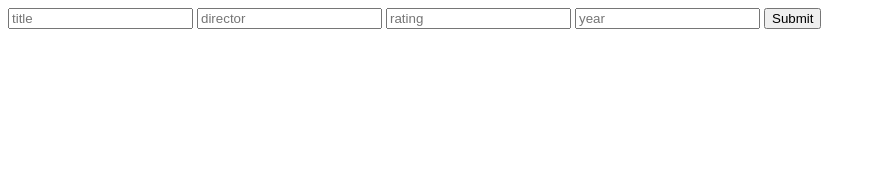
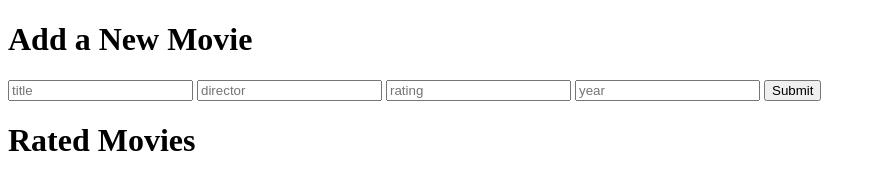
Before and after one commit to alykief/movieapp, a website: page public/index.html in a window 1280 px wide. Shown: the whole page, without its empty margins (0-876 px from the left). Drawn offline with nearby package versions, Linux system fonts and the light colour scheme; no server answers.

Commit message:
h1 added preemptive of styling

```diff
--- a/public/index.html
+++ b/public/index.html
@@ -8,6 +8,7 @@
   </head>
   <body ng-controller="MainController as ctrl">
     <!-- CREATE MOVIE -->
+    <h1>Add a New Movie</h1>
     <form ng-submit="ctrl.createMovie()">
       <input type="text" ng-model="ctrl.title" placeholder="title">
       <input type="text" ng-model="ctrl.director" placeholder="director">
@@ -17,6 +18,7 @@
     </form>
 
     <!-- DISPLAY MOVIES -->
+    <h1>Rated Movies</h1>
     <ul>
       <li ng-repeat="movie in ctrl.movies">
         Title: {{movie.title}}</br>
```
